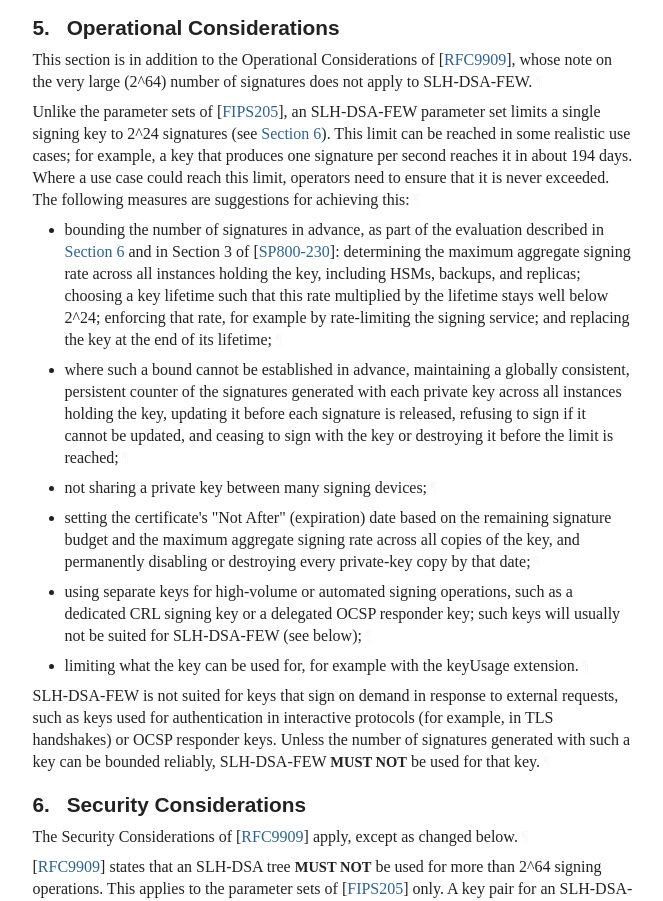
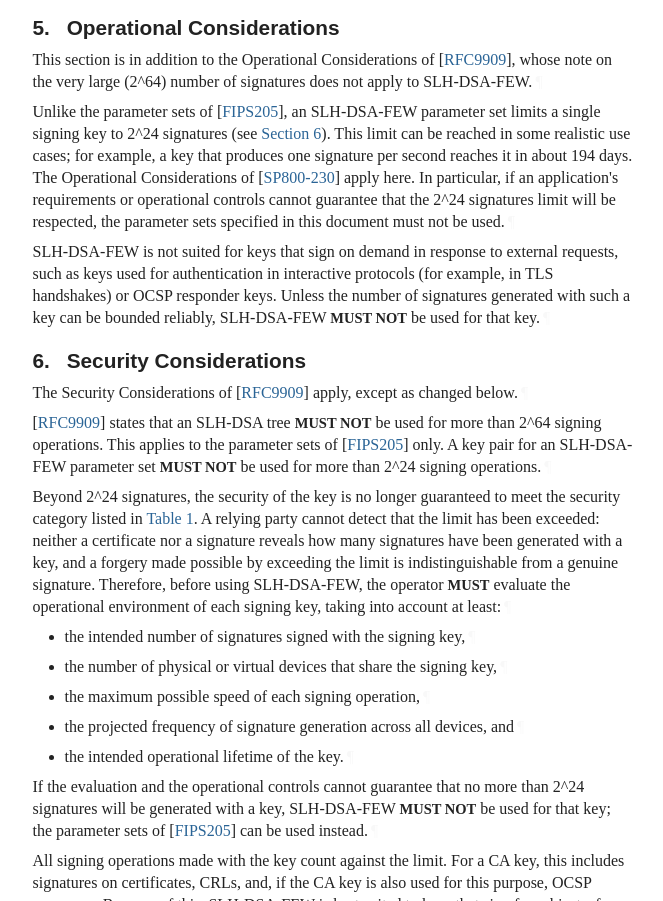
Before and after one commit to spec-workbench/x509-slhdsa-fewsigs, a plain HTML site: page initial-content/draft-kousidis-lamps-x509-slhdsa-fewsigs.html in a window 1280 px wide. Shown: the part 3860-4761 px from the top of the page, without its empty margins (92-755 px from the left). Drawn offline with Linux system fonts and the light colour scheme; a web font is replaced by a local one.

Commit message:
Script updating gh-pages from d312142. [ci skip]

```diff
--- a/initial-content/draft-kousidis-lamps-x509-slhdsa-fewsigs.html
+++ b/initial-content/draft-kousidis-lamps-x509-slhdsa-fewsigs.html
@@ -1449,52 +1449,12 @@ does not apply to SLH-DSA-FEW.<a href="#section-5-1" class="pilcrow">¶</a></p>
 limits a single signing key to 2^24 signatures (see <a href="#sec-cons" class="auto internal xref">Section 6</a>). This
 limit can be reached in some realistic use cases; for example, a key
 that produces one signature per second reaches it in about 194 days.
-Where a use case could reach this limit, operators need to ensure that
-it is never exceeded. The following measures are suggestions for
-achieving this:<a href="#section-5-2" class="pilcrow">¶</a></p>
-<ul class="normal">
-<li class="normal" id="section-5-3.1">
-          <p id="section-5-3.1.1">bounding the number of signatures in advance, as part of the
-evaluation described in <a href="#sec-cons" class="auto internal xref">Section 6</a> and in Section 3 of
-<span>[<a href="#SP800-230" class="cite xref">SP800-230</a>]</span>: determining the maximum aggregate signing rate across
-all instances holding the key, including HSMs, backups, and replicas;
-choosing a key lifetime such that this rate multiplied by the lifetime
-stays well below 2^24; enforcing that rate, for example by
-rate-limiting the signing service; and replacing the key at the end of
-its lifetime;<a href="#section-5-3.1.1" class="pilcrow">¶</a></p>
-</li>
-        <li class="normal" id="section-5-3.2">
-          <p id="section-5-3.2.1">where such a bound cannot be established in advance, maintaining a
-globally consistent, persistent counter of the signatures generated
-with each private key across all instances holding the key, updating
-it before each signature is released, refusing to sign if it cannot be
-updated, and ceasing to sign with the key or destroying it before the
-limit is reached;<a href="#section-5-3.2.1" class="pilcrow">¶</a></p>
-</li>
-        <li class="normal" id="section-5-3.3">
-          <p id="section-5-3.3.1">not sharing a private key between many signing devices;<a href="#section-5-3.3.1" class="pilcrow">¶</a></p>
-</li>
-        <li class="normal" id="section-5-3.4">
-          <p id="section-5-3.4.1">setting the certificate's "Not After" (expiration) date based on the
-remaining signature budget and the maximum aggregate signing rate
-across all copies of the key, and permanently disabling or destroying
-every private-key copy by that date;<a href="#section-5-3.4.1" class="pilcrow">¶</a></p>
-</li>
-        <li class="normal" id="section-5-3.5">
-          <p id="section-5-3.5.1">using separate keys for high-volume or automated signing operations,
-such as a dedicated CRL signing key or a delegated OCSP responder key;
-such keys will usually not be suited for SLH-DSA-FEW (see below);<a href="#section-5-3.5.1" class="pilcrow">¶</a></p>
-</li>
-        <li class="normal" id="section-5-3.6">
-          <p id="section-5-3.6.1">limiting what the key can be used for, for example with the keyUsage
-extension.<a href="#section-5-3.6.1" class="pilcrow">¶</a></p>
-</li>
-      </ul>
-<p id="section-5-4">SLH-DSA-FEW is not suited for keys that sign on demand in response to
+The Operational Considerations of <span>[<a href="#SP800-230" class="cite xref">SP800-230</a>]</span> apply here. In particular, if an application's requirements or operational controls cannot guarantee that the 2^24 signatures limit will be respected, the parameter sets specified in this document must not be used.<a href="#section-5-2" class="pilcrow">¶</a></p>
+<p id="section-5-3">SLH-DSA-FEW is not suited for keys that sign on demand in response to
 external requests, such as keys used for authentication in interactive
 protocols (for example, in TLS handshakes) or OCSP responder keys.
 Unless the number of signatures generated with such a key can be
-bounded reliably, SLH-DSA-FEW <span class="bcp14">MUST NOT</span> be used for that key.<a href="#section-5-4" class="pilcrow">¶</a></p>
+bounded reliably, SLH-DSA-FEW <span class="bcp14">MUST NOT</span> be used for that key.<a href="#section-5-3" class="pilcrow">¶</a></p>
 </section>
 </div>
 <div id="sec-cons">
```
Also changed, not shown: initial-content/draft-kousidis-lamps-x509-slhdsa-fewsigs.txt.
